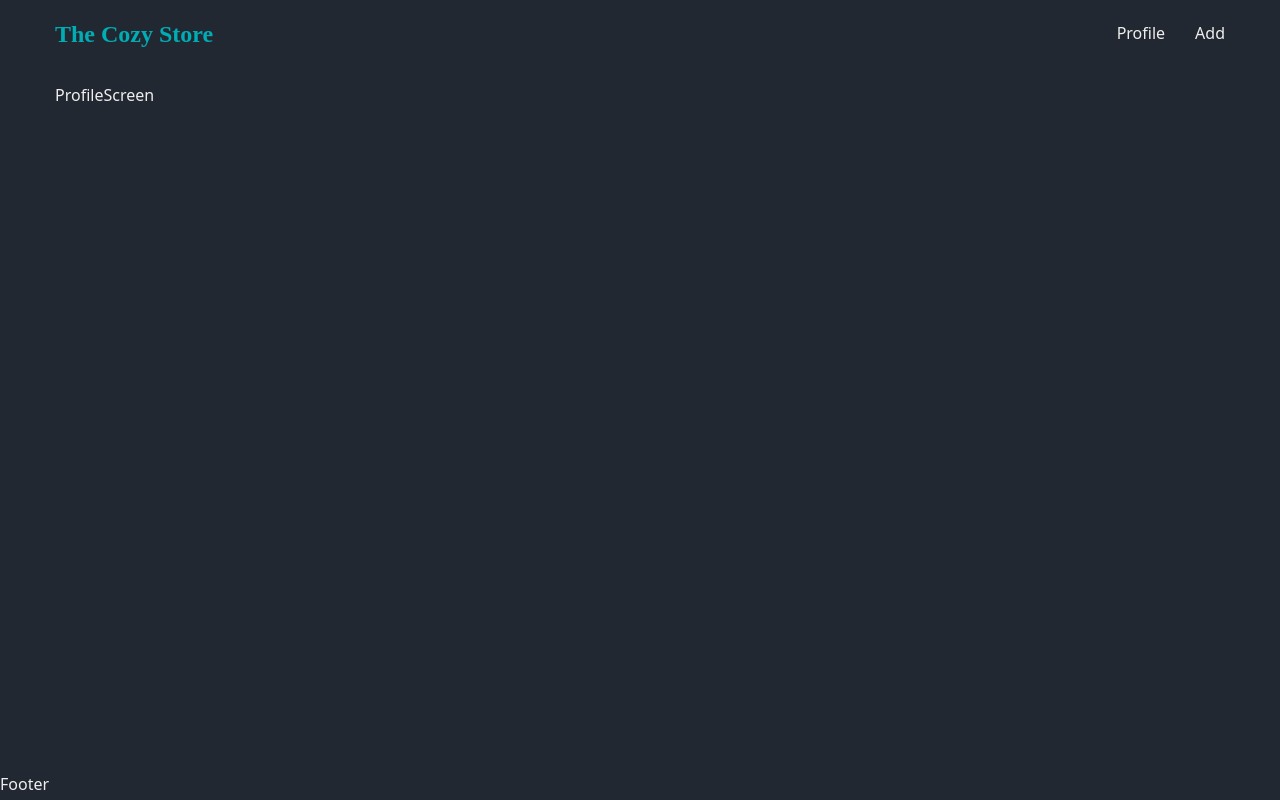
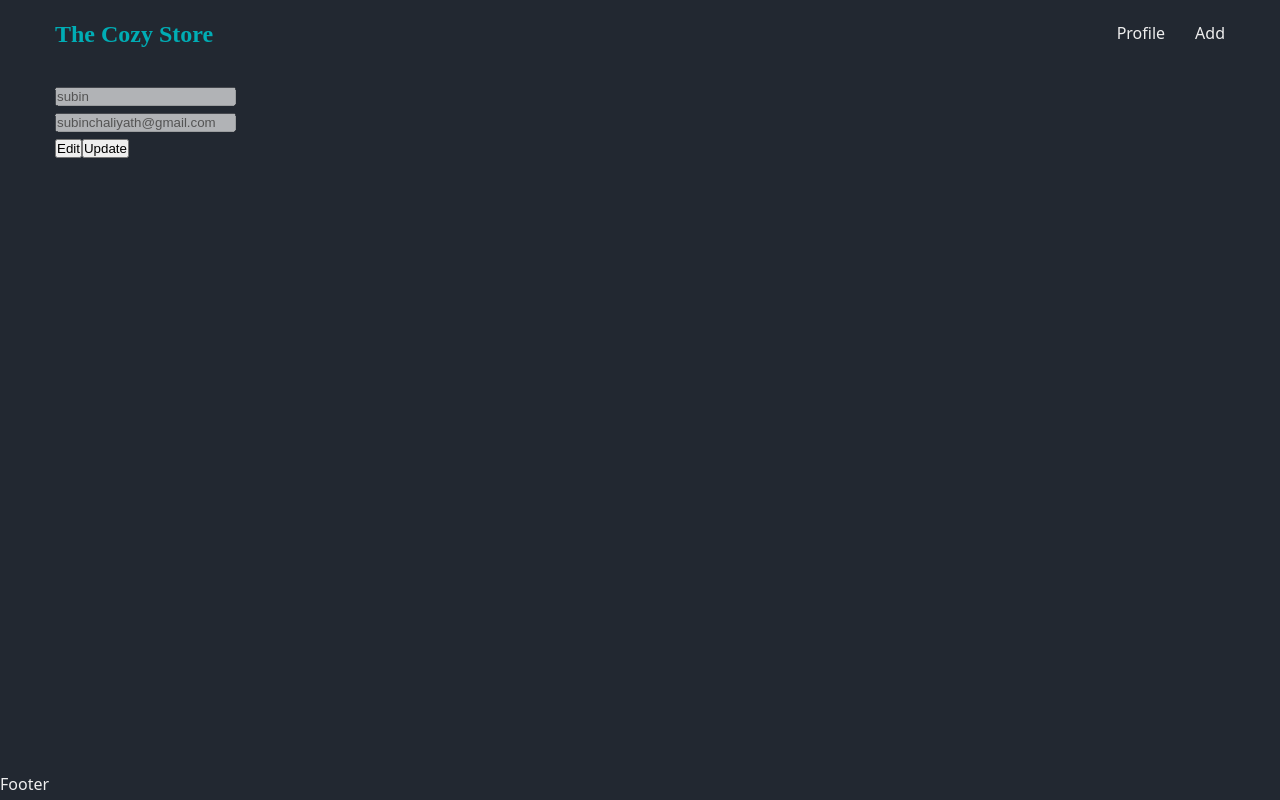
Before and after one commit to subinchaliyath/The_Cozy_Library, a React app: page /profile in a window 1280 px wide. Built offline with nearby package versions, Linux system fonts and the light colour scheme; data requests are answered from the project's data file.

Commit message:
feat: profile page without css

```diff
--- a/data.json
+++ b/data.json
@@ -12,5 +12,10 @@
       "author": "ROBERT T KIYOSAKI",
       "img": "https://rukminim1.flixcart.com/image/416/416/kzn17680/regionalbooks/z/q/v/rich-dad-poor-dad-english-paperback-english-original-imagbhuvraunzgva.jpeg?q=70"
     }
-  ]
+  ],
+  "user": {
+    "id": 1,
+    "name": "subin",
+    "email": "subinchaliyath@gmail.com"
+  }
 }
--- a/src/screens/ProfileScreen.tsx
+++ b/src/screens/ProfileScreen.tsx
@@ -1,5 +1,57 @@
+import { useEffect, useState } from 'react'
+
+import request from '../api'
+
+type User = {
+  id: number
+  name: string
+  email: string
+}
+
 const ProfileScreen = () => {
-  return <div>ProfileScreen</div>
+  const [user, setUser] = useState<User>({ id: 0, name: '', email: '' })
+  const [disabled, setDisabled] = useState(true)
+  const handleChange = (e: React.ChangeEvent<HTMLInputElement>): void => {
+    const name = e.target.name
+    setUser({ ...user, [name]: e.target.value })
+  }
+  useEffect(() => {
+    void (async () => {
+      try {
+        const { data } = await request.get<User>('/user')
+        setUser(data)
+      } catch (error: unknown) {
+        console.log(error)
+      }
+    })()
+  }, [])
+  return (
+    <>
+      {user.email ? (
+        <>
+          <form>
+            <input
+              type="text"
+              name="name"
+              value={user.name}
+              disabled={disabled}
+              onChange={handleChange}
+            />
+            <br />
+            <input
+              type="email"
+              name="email"
+              value={user.email}
+              disabled={disabled}
+              onChange={handleChange}
+            />
+          </form>
+          <button onClick={() => setDisabled(false)}> Edit</button>
+          <button onClick={() => setDisabled(true)}> Update</button>
+        </>
+      ) : null}
+    </>
+  )
 }
 
 export default ProfileScreen
```
